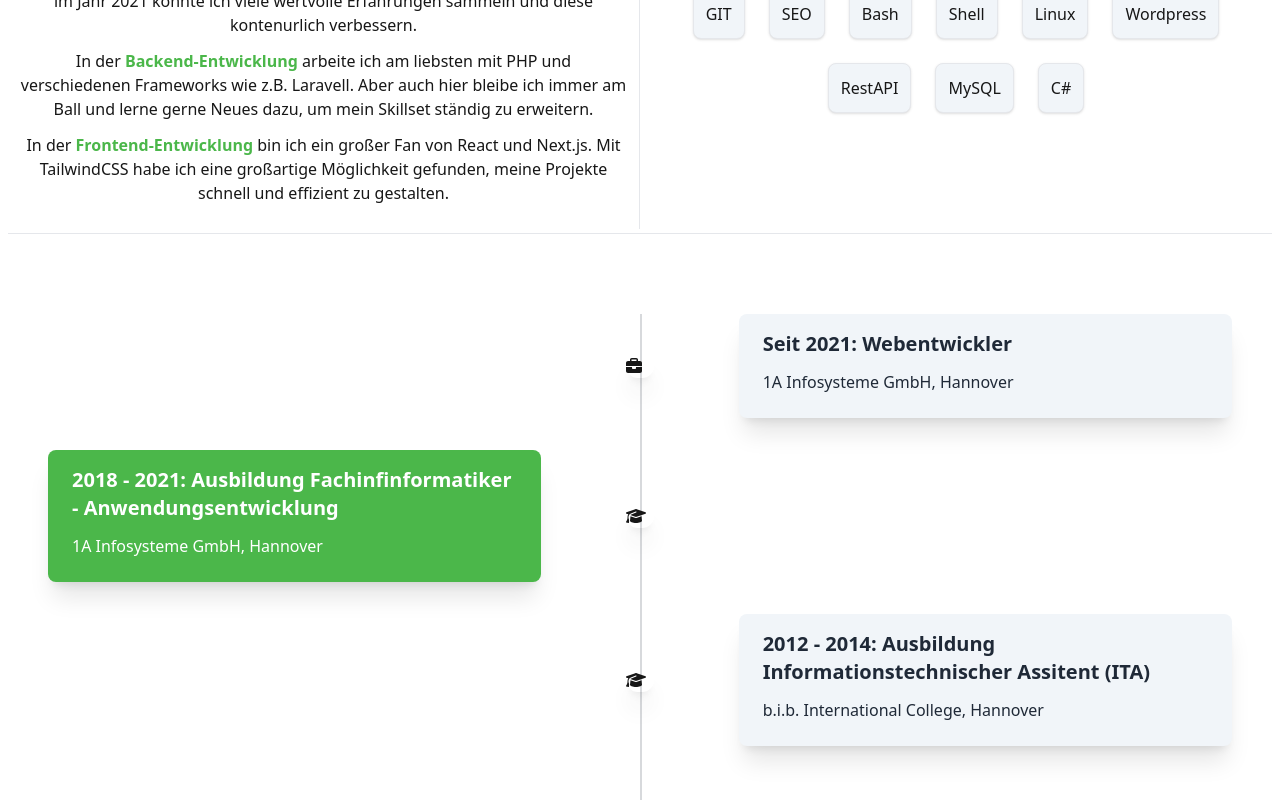
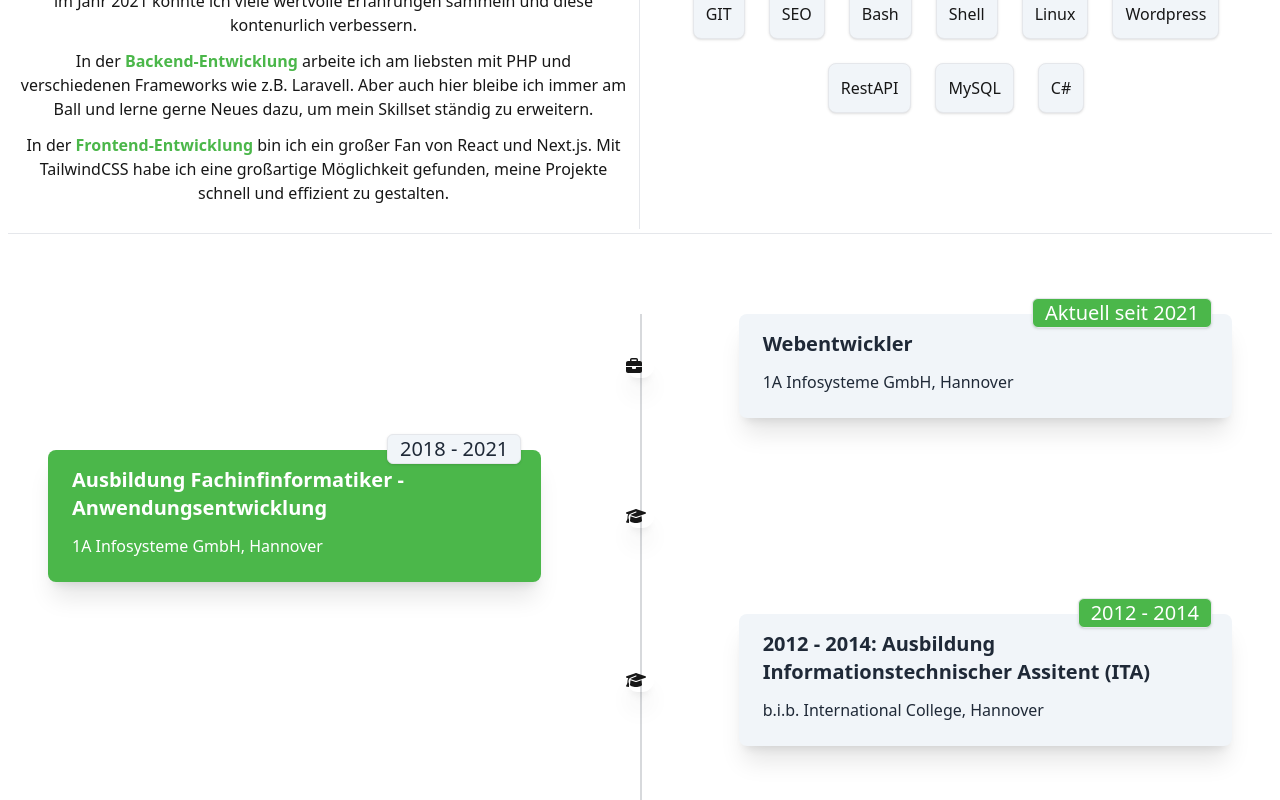
Before and after one commit to pelidigatto/portfolio_v2, a Next.js app: page / in a window 1280 px wide. Shown: the part 1084-1884 px from the top of the page. Built offline with nearby package versions, Linux system fonts and the light colour scheme.

Commit message:
Enhance timeline section with additional date indicators and improved styling for better clarity

```diff
--- a/app/page.tsx
+++ b/app/page.tsx
@@ -91,7 +91,7 @@ export default function Home() {
 
         <div className="flex justify-center items-center my-10">
           <div className="container mx-auto w-full h-full">
-            <div className="relative wrap overflow-hidden p-2 sm:p-10 h-full">
+            <div className="relative wrap p-2 sm:p-10 h-full">
               <div className="border-2-2 absolute border-opacity-20 border-gray-700 h-full border-0 md:border timeline" /* style={{ left: '50%' }} */></div>
 
               <div className="mb-8 flex justify-start sm:justify-between items-center w-full right-timeline">
@@ -99,8 +99,11 @@ export default function Home() {
                 <div className="z-20 flex items-center order-1 shadow-xl rounded-full mx-1" >
                 <span className="w-7"><FontAwesomeIcon icon={faBriefcase} /></span>
                 </div>
-                <div className="order-1 bg-slate-100 rounded-lg shadow-xl w-full  sm:w-5/12 px-6 py-4 ">
-                  <h3 className="mb-3 font-bold text-gray-800 text-sm md:text-xl">Seit 2021: Webentwickler</h3>
+                <div className="order-1 bg-slate-100 rounded-lg shadow-xl w-full  sm:w-5/12 px-6 py-4 relative">
+                  <div className="absolute -top-4 right-5 border px-3 bg-hightlight rounded-md shadow">
+                    <span className="text-white text-sm md:text-xl">Aktuell seit 2021</span>
+                  </div>
+                  <h3 className="mb-3 font-bold text-gray-800 text-sm md:text-xl">Webentwickler</h3>
                   <h4 className="mb-2 font-thin text-gray-800 text-md">1A Infosysteme GmbH, Hannover</h4>
                   {/* <p className="text-sm leading-snug tracking-wide text-gray-900 text-opacity-100">Lorem Ipsum is simply dummy text of the printing and typesetting industry. Lorem Ipsum has been the industry's standard dummy text ever since the 1500s, when an unknown printer took a galley of type and scrambled it to make a type specimen book.</p> */}
                 </div>
@@ -111,8 +114,11 @@ export default function Home() {
                 <div className="z-20 flex items-center order-1 shadow-xl rounded-full mx-1" >
                   <span className="w-7"><FontAwesomeIcon icon={faGraduationCap} /></span>
                 </div>
-                <div className="order-1 bg-hightlight rounded-lg shadow-xl w-full  sm:w-5/12 px-6 py-4 ">
-                  <h3 className="mb-3 font-bold text-white text-sm md:text-xl ">2018 - 2021: Ausbildung Fachinfinformatiker - Anwendungsentwicklung</h3>
+                <div className="order-1 bg-hightlight rounded-lg shadow-xl w-full  sm:w-5/12 px-6 py-4 relative">
+                  <div className="absolute -top-4 right-5 border px-3 bg-slate-100  rounded-md shadow">
+                    <span className="text-gray-800 text-sm md:text-xl">2018 - 2021</span>
+                  </div>
+                  <h3 className="mb-3 font-bold text-white text-sm md:text-xl ">Ausbildung Fachinfinformatiker - Anwendungsentwicklung</h3>
                   <h4 className="mb-2 font-thin text-white text-md">1A Infosysteme GmbH, Hannover</h4>
                   {/* <p className="text-sm font-medium leading-snug tracking-wide text-white text-opacity-100">Lorem Ipsum is simply dummy text of the printing and typesetting industry. Lorem Ipsum has been the industry's standard dummy text ever since the 1500s, when an unknown printer took a galley of type and scrambled it to make a type specimen book.</p> */}
                 </div>
@@ -123,7 +129,10 @@ export default function Home() {
                 <div className="z-20 flex items-center order-1 shadow-xl rounded-full mx-1" >
                 <span className="w-7"><FontAwesomeIcon icon={faGraduationCap} /></span>
                 </div>
-                <div className="order-1 bg-slate-100 rounded-lg shadow-xl w-full  sm:w-5/12 px-6 py-4 ">
+                <div className="order-1 bg-slate-100 rounded-lg shadow-xl w-full  sm:w-5/12 px-6 py-4 relative">
+                  <div className="absolute -top-4 right-5 border px-3 bg-hightlight rounded-md shadow">
+                    <span className="text-white text-sm md:text-xl">2012 - 2014</span>
+                  </div>
                   <h3 className="mb-3 font-bold text-gray-800 text-sm md:text-xl">2012 - 2014: Ausbildung Informationstechnischer Assitent (ITA)</h3>
                   <h4 className="mb-2 font-thin text-gray-800 text-md">b.i.b. International College, Hannover</h4>
                   {/* <p className="text-sm leading-snug tracking-wide text-gray-900 text-opacity-100">Lorem Ipsum is simply dummy text of the printing and typesetting industry. Lorem Ipsum has been the industry's standard dummy text ever since the 1500s, when an unknown printer took a galley of type and scrambled it to make a type specimen book.</p> */}
```
